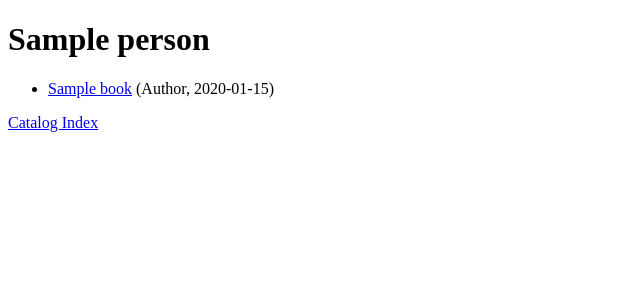
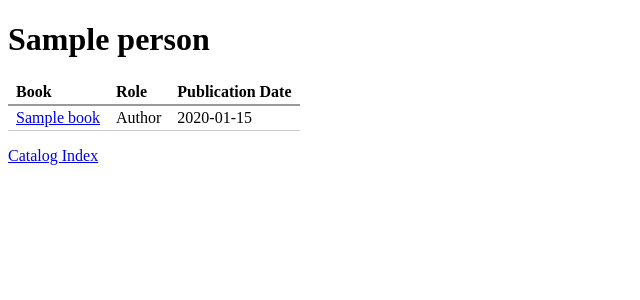
Before and after one commit to peichman/ibis-django, a Django app: page /catalog/persons/1 in a window 1280 px wide. Shown: the top 300 px of the page, without its empty margins (0-640 px from the left). Run offline with Django 3.2, Linux system fonts and the light colour scheme; tables that the repository leaves empty hold one stand-in row (values such as "Sample post").

Commit message:
Improved the person view, and index view.

```diff
--- a/catalog/templates/catalog/index.html
+++ b/catalog/templates/catalog/index.html
@@ -23,14 +23,12 @@
     <tr>
         <td>
             <span class="book-title">
-                <a href="{% url 'show_book' book.id %}">
-                    {{ book.title }}
-                </a>
+                <a href="{% url 'show_book' book.id %}">{{ book.title }}</a>
             </span>
             {% if book.subtitle %}<span class="book-subtitle">{{ book.subtitle }}</span>{% endif %}
 
             {% for serial in book.series_memberships %}
-            <span class="book-series"><a href="?series={{ serial.series.title|urlencode}}">{{serial.series.title}}:</a> Book {{serial.order}}</span>
+            <span class="book-series"><a href="?series={{ serial.series.title|urlencode}}">{{serial.series.title}}</a> Book {{serial.order}}</span>
             {% endfor %}
         </td>
         <td>
--- a/catalog/templates/catalog/person.html
+++ b/catalog/templates/catalog/person.html
@@ -1,20 +1,38 @@
 <!DOCTYPE html>
+{% load static %}
 <html lang="en">
 <head>
     <meta charset="UTF-8">
     <title>{{ person.name }}</title>
+    <link rel="stylesheet" type="text/css" href="{% static 'catalog/index.css' %}"/>
 </head>
 <body>
 <h1>{{ person.name }}</h1>
 
-<ul>
+<table>
+    <thead>
+    <tr>
+        <th>Book</th>
+        <th>Role</th>
+        <th>Publication Date</th>
+    </tr>
+    </thead>
+    <tbody>
     {% for credit in credits %}
-    <li>
-        <a href="{% url 'show_book' credit.book.id %}">{{ credit.book.title }}</a>
-        ({{ credit.role.capitalize }}, {{ credit.book.publication_date }})
-    </li>
+    <tr>
+        <td>
+            <a href="{% url 'show_book' credit.book.id %}">{{ credit.book.title }}</a>
+        </td>
+        <td>
+            {{ credit.role.capitalize }}
+        </td>
+        <td>
+            {{ credit.book.publication_date }}
+        </td>
+    </tr>
     {% endfor %}
-</ul>
+    </tbody>
+</table>
 
 <p>
     <a href="{% url 'index' %}">Catalog Index</a>
```
